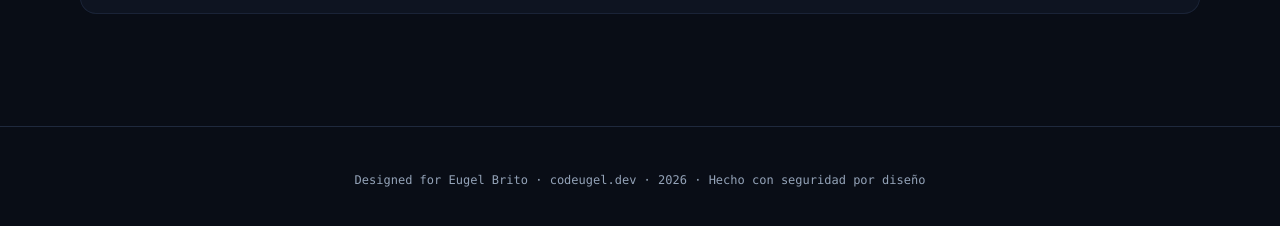
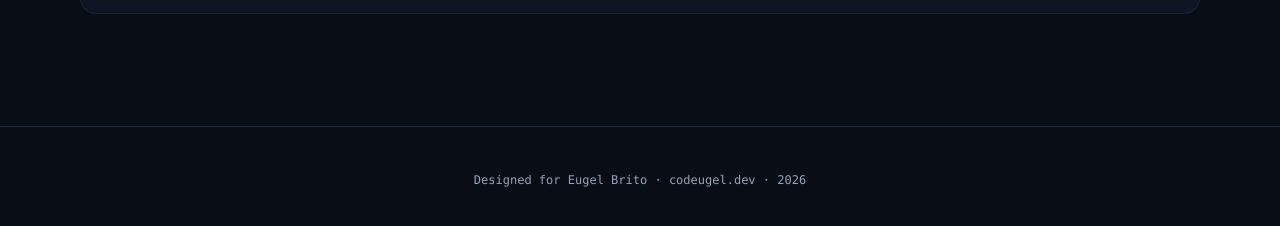
Before and after one commit to codeugel/codeugel.dev, a plain HTML site: page index.html in a window 1280 px wide. Shown: the part 3251-3477 px from the top of the page. Drawn offline with Linux system fonts and the light colour scheme.

Commit message:
eliminando Hecho con seguridad por diseño

```diff
--- a/index.html
+++ b/index.html
@@ -438,7 +438,7 @@
   </main>
 
   <footer class="site-footer no-print">
-    <p>Designed for Eugel Brito · <a href="https://codeugel.dev/">codeugel.dev</a> · <span id="year">2026</span> · Hecho con seguridad por diseño</p>
+    <p>Designed for Eugel Brito · <a href="https://codeugel.dev/">codeugel.dev</a> · <span id="year">2026</span></p>
   </footer>
 
   <!-- Botón flotante de WhatsApp -->
```
